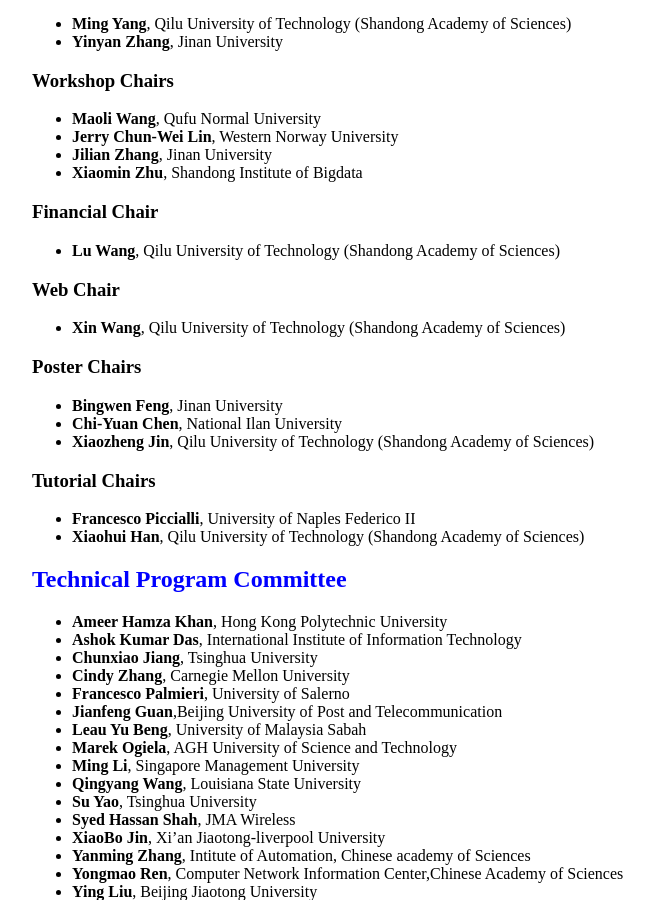
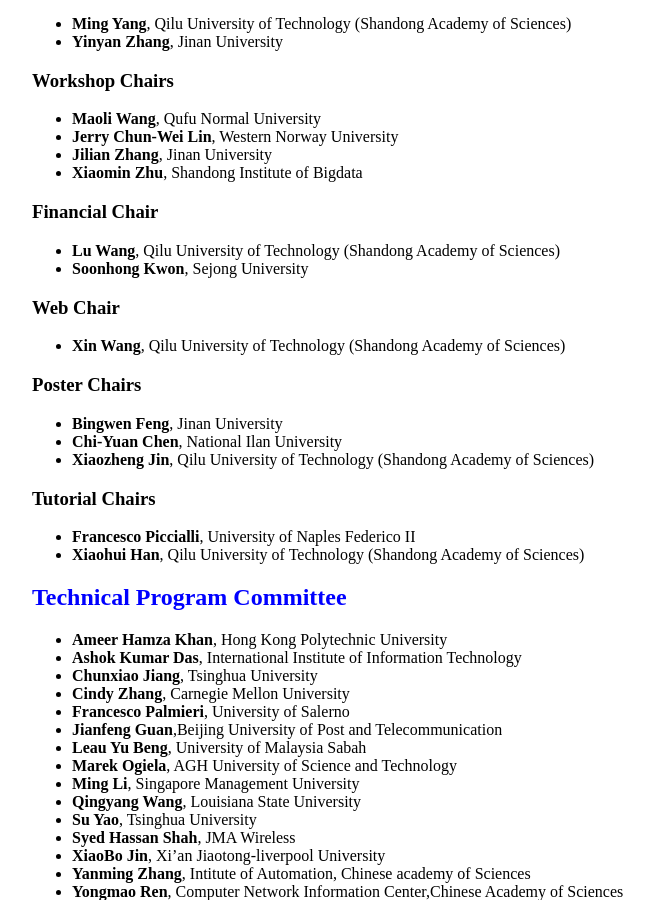
Before and after one commit to icea-conf/2021, a Jekyll site: the page built from committee/index.html, in a window 1280 px wide and 900 px high, scrolled down 1138 px. Shown: the whole window, without its empty margins (233-887 px from the left). Built offline with Jekyll 4.4.1, drawn with Linux system fonts in a browser that asks for light colours.

Commit message:
Update index.html

```diff
--- a/committee/index.html
+++ b/committee/index.html
@@ -64,6 +64,7 @@
 				<h3>Financial Chair</h3>
 				<ul>
 					<li><b>Lu Wang</b>, Qilu University of Technology (Shandong Academy of Sciences)</li>
+					<li><b>Soonhong Kwon</b>, Sejong University</li>
 				</ul>
 
 				<h3>Web Chair</h3>
```
